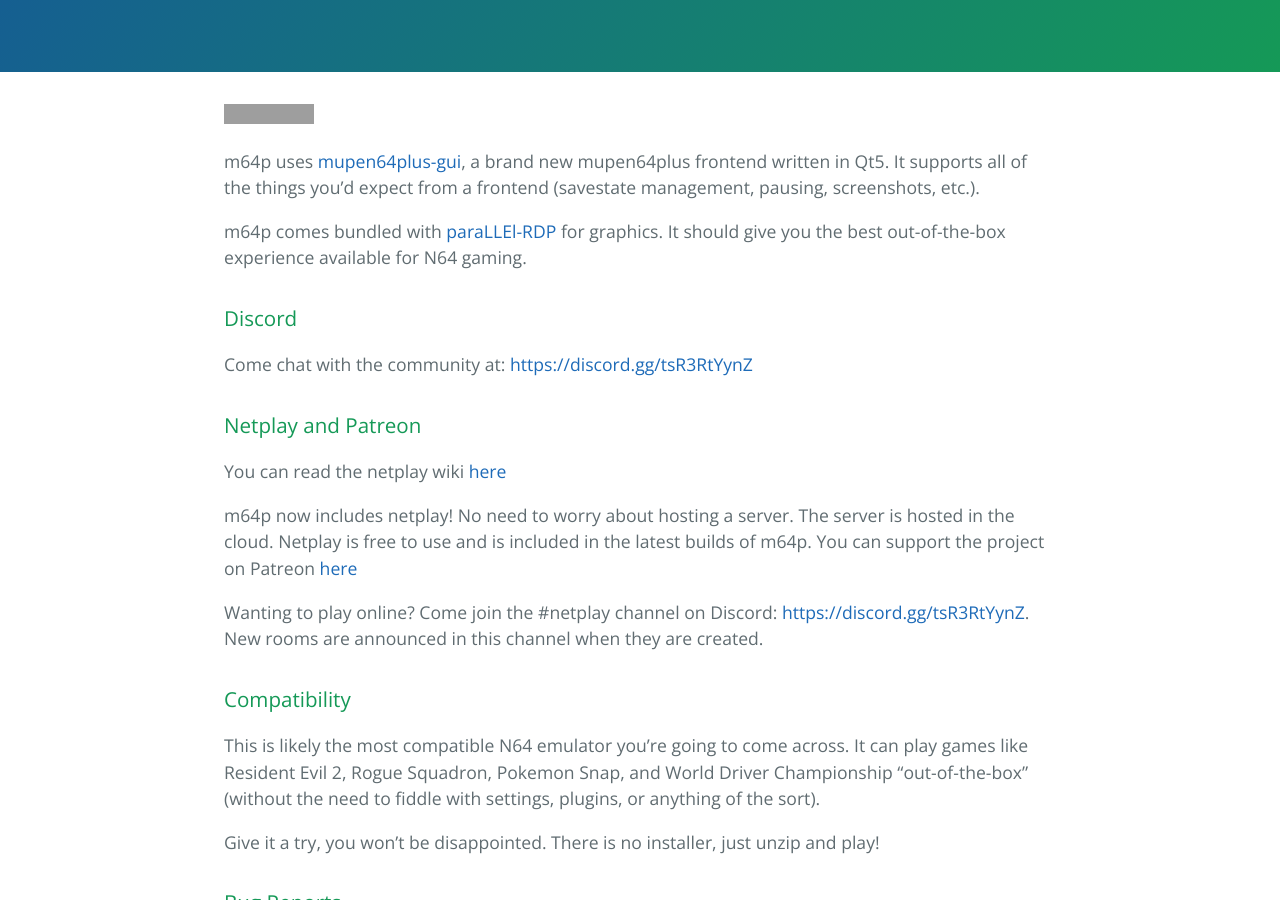
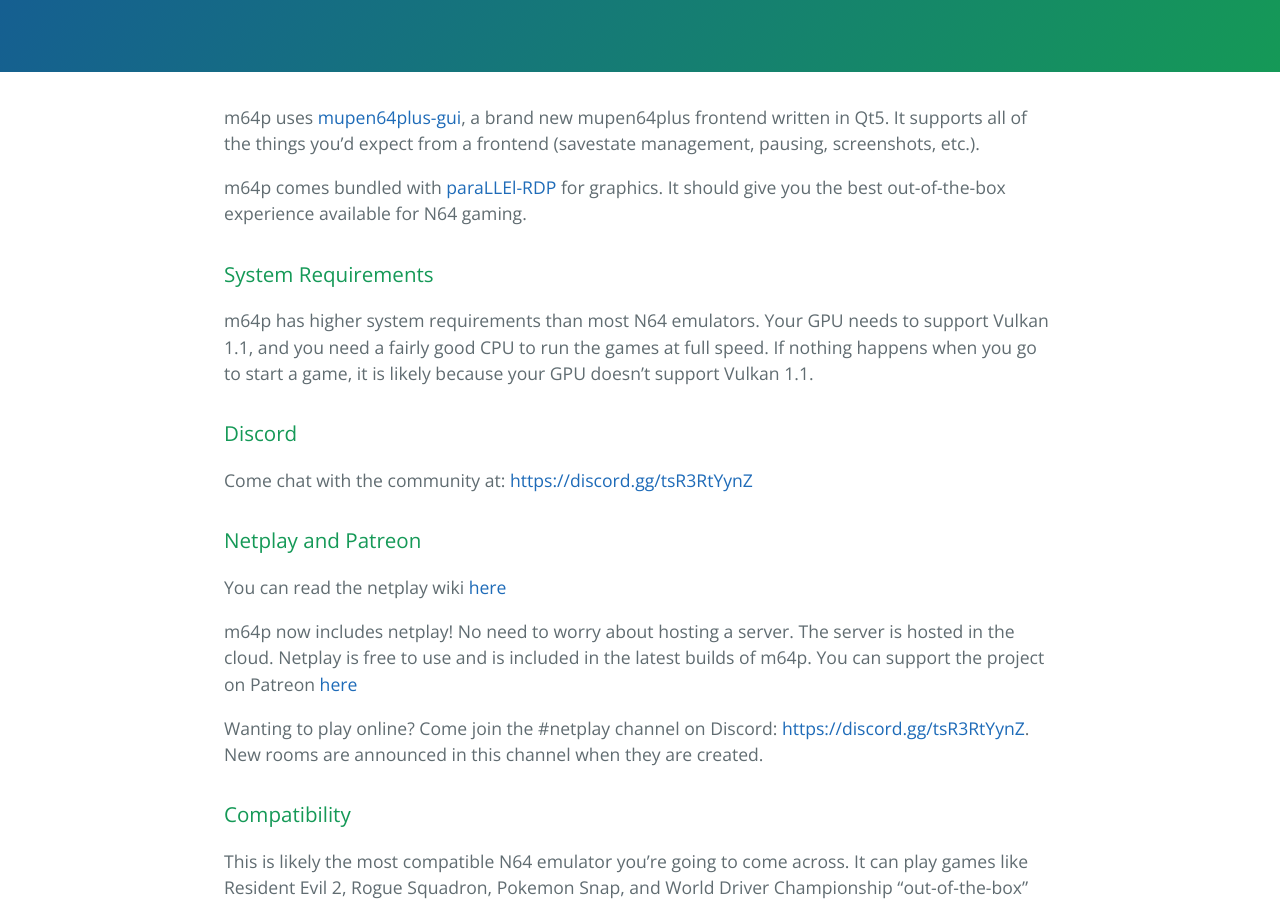
Before and after one commit to m64p/m64p.github.io, a Jekyll site: the page built from index.md, in a window 1280 px wide and 900 px high, scrolled down 311 px. Built offline with Jekyll 4.4.1, drawn with Linux system fonts in a browser that asks for light colours; grey boxes are pictures that could not be loaded.

Commit message:
Update index.md

```diff
--- a/index.md
+++ b/index.md
@@ -1,11 +1,12 @@
 ---
 layout: default
 ---
-[![Get it from the Snap Store](https://snapcraft.io/static/images/badges/en/snap-store-black.svg)](https://snapcraft.io/m64p)
-
 m64p uses [mupen64plus-gui](https://github.com/m64p/mupen64plus-gui), a brand new mupen64plus frontend written in Qt5. It supports all of the things you'd expect from a frontend (savestate management, pausing, screenshots, etc.).
 
 m64p comes bundled with [paraLLEl-RDP](https://github.com/Themaister/parallel-rdp) for graphics. It should give you the best out-of-the-box experience available for N64 gaming.
+### System Requirements ###
+
+m64p has higher system requirements than most N64 emulators. Your GPU needs to support Vulkan 1.1, and you need a fairly good CPU to run the games at full speed. If nothing happens when you go to start a game, it is likely because your GPU doesn't support Vulkan 1.1.
 
 ### Discord ###
 
```
